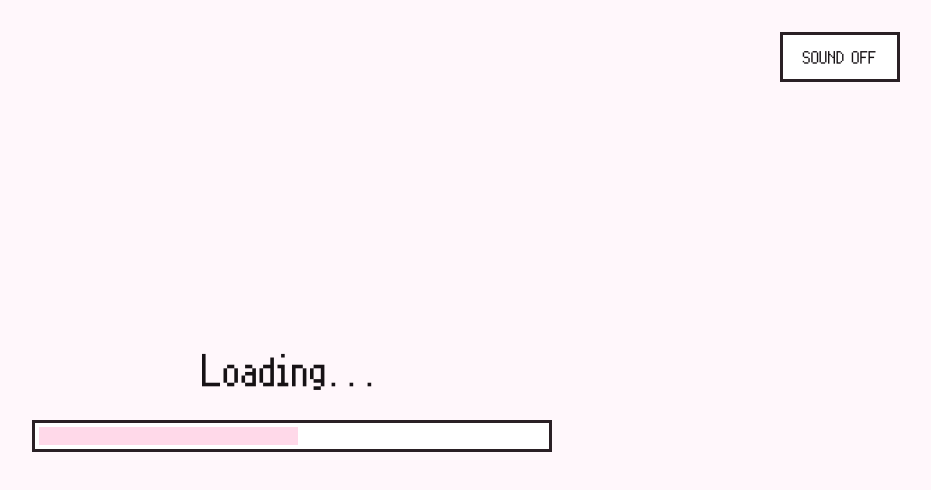
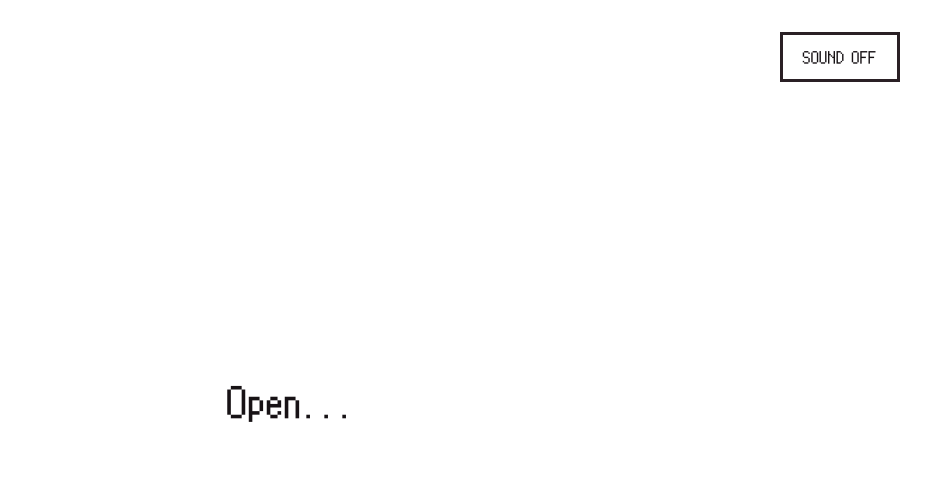
Before and after one commit to sorano97/sorano-portfolio, a Next.js app: page / in a window 1280 px wide. Both pictures are taken after a click on the button "START". Shown: the top 490 px of the page, without its empty margins (348-1279 px from the left). Built offline with nearby package versions, Linux system fonts and the light colour scheme.

Commit message:
Simplify opening transitions

```diff
--- a/src/components/OpeningSequence.tsx
+++ b/src/components/OpeningSequence.tsx
@@ -9,7 +9,7 @@ interface OpeningSequenceProps {
   playSound: (name: "start" | "type" | "select") => void;
 }
 
-type OpeningStep = "start" | "welcome" | "loading" | "wait" | "name";
+type OpeningStep = "start" | "welcome" | "loading" | "name";
 
 export function OpeningSequence({ onComplete, playSound }: OpeningSequenceProps) {
   const [step, setStep] = useState<OpeningStep>("start");
@@ -17,14 +17,7 @@ export function OpeningSequence({ onComplete, playSound }: OpeningSequenceProps)
   useEffect(() => {
     if (step !== "loading") return;
 
-    const timer = window.setTimeout(() => setStep("wait"), 2000);
-    return () => window.clearTimeout(timer);
-  }, [step]);
-
-  useEffect(() => {
-    if (step !== "wait") return;
-
-    const timer = window.setTimeout(() => setStep("name"), 1300);
+    const timer = window.setTimeout(() => setStep("name"), 2000);
     return () => window.clearTimeout(timer);
   }, [step]);
 
@@ -32,7 +25,7 @@ export function OpeningSequence({ onComplete, playSound }: OpeningSequenceProps)
     <AnimatePresence>
       <motion.div
         animate={{ opacity: 1 }}
-        className="fixed inset-0 z-40 flex min-w-[1280px] items-center justify-center bg-soft px-5 font-best text-ink max-md:min-w-0"
+        className="fixed inset-0 z-40 flex min-w-[1280px] items-center justify-center bg-white px-5 font-best text-ink max-md:min-w-0"
         exit={{ opacity: 0 }}
         initial={{ opacity: 1 }}
       >
@@ -64,20 +57,8 @@ export function OpeningSequence({ onComplete, playSound }: OpeningSequenceProps)
         ) : null}
 
         {step === "loading" ? (
-          <div className="w-[520px] text-center max-md:w-full">
-            <p className="mb-8 text-4xl max-md:text-2xl">Loading...</p>
-            <div className="h-8 border-[3px] border-line bg-white p-1">
-              <motion.div
-                animate={{ width: "100%" }}
-                className="h-full bg-blush"
-                initial={{ width: "0%" }}
-                transition={{ duration: 2, ease: "linear" }}
-              />
-            </div>
-          </div>
+          <p className="text-4xl max-md:text-2xl">Open...</p>
         ) : null}
-
-        {step === "wait" ? <p className="animate-pulse text-4xl max-md:text-2xl">Please wait...</p> : null}
 
         {step === "name" ? (
           <p className="text-4xl max-md:text-2xl">
```
